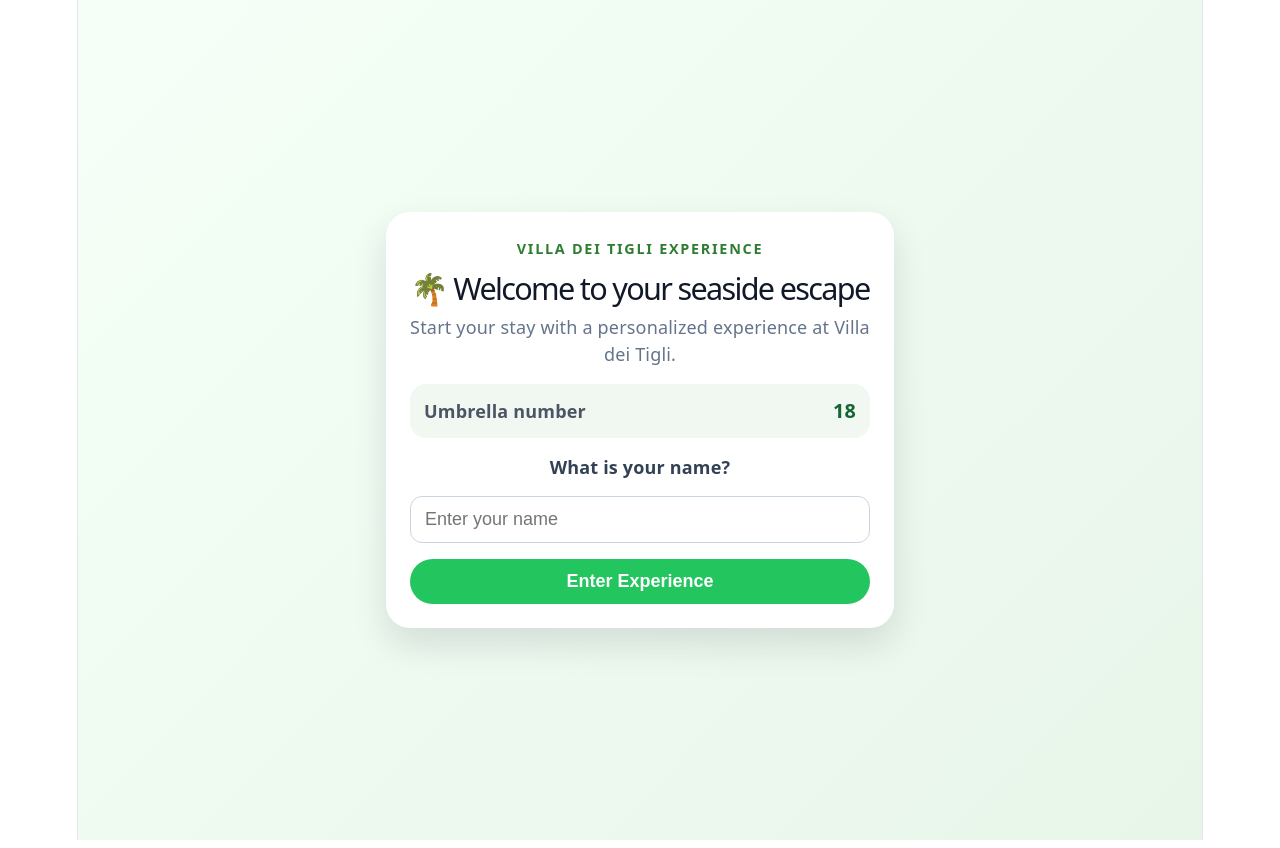
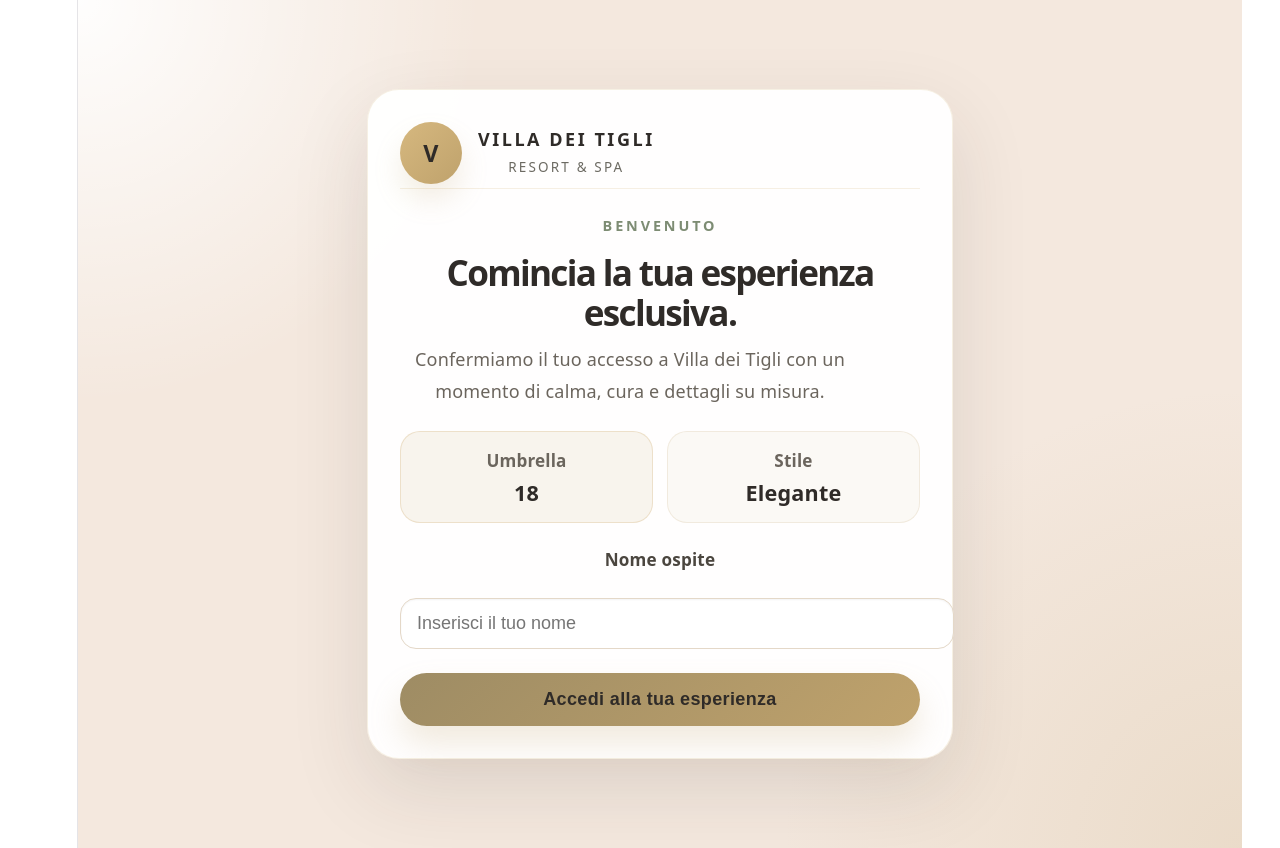
Before and after one commit to RosarioTigli/resortflow, a React (Vite) app: page /welcome in a window 1280 px wide. Built offline with nearby package versions, Linux system fonts and the light colour scheme.

Commit message:
Sprint 9 - Luxury Welcome redesign

```diff
--- a/src/App.jsx
+++ b/src/App.jsx
@@ -23,6 +23,7 @@ export default function App() {
         <Route path="/spa" element={<SpaPage />} />
         <Route path="/welcome" element={<WelcomePage />} />
         <Route path="/admin/menu" element={<AdminMenuPage />} />
+        <Route path="/admin/restaurant" element={<RestaurantAdminPage />} />
         <Route path="/restaurant" element={<RestaurantHomePage />} />
         <Route path="/restaurant/admin" element={<RestaurantAdminPage />} />
         <Route path="/restaurant/checkout" element={<RestaurantCheckoutPage />} />
--- a/src/pages/RestaurantAdminPage.jsx
+++ b/src/pages/RestaurantAdminPage.jsx
@@ -1,48 +1,17 @@
 import { useNavigate } from "react-router-dom";
-
-const adminCards = [
-  { key: "menu", title: "🍽 Gestione Menu", description: "Gestisci il menu" },
-  { key: "orders", title: "📦 Ordini", description: "Coming soon" },
-  { key: "kitchen", title: "👨‍🍳 Cucina", description: "Coming soon" },
-  { key: "reception", title: "👩‍💼 Reception", description: "Coming soon" },
-  { key: "stats", title: "📊 Statistiche", description: "Coming soon" },
-  { key: "settings", title: "⚙️ Impostazioni", description: "Coming soon" },
-];
 
 export default function RestaurantAdminPage() {
   const navigate = useNavigate();
 
   return (
     <div style={styles.page}>
-      <div style={styles.container}>
-        <div style={styles.header}>
-          <div>
-            <p style={styles.eyebrow}>ResortFlow Admin</p>
-            <h1 style={styles.title}>🏪 Pannello Restaurant</h1>
-          </div>
-          <button style={styles.secondaryButton} onClick={() => navigate("/restaurant")}>
-            ← Indietro
-          </button>
-        </div>
-
-        <div style={styles.grid}>
-          {adminCards.map((card) => {
-            const isMenu = card.key === "menu";
-
-            return (
-              <button
-                key={card.key}
-                style={styles.card}
-                onClick={() => isMenu && navigate("/admin/menu")}
-              >
-                <h3 style={styles.cardTitle}>{card.title}</h3>
-                <p style={styles.cardDescription}>
-                  {isMenu ? card.description : "Coming soon"}
-                </p>
-              </button>
-            );
-          })}
-        </div>
+      <div style={styles.card}>
+        <p style={styles.eyebrow}>ResortFlow</p>
+        <h1 style={styles.title}>Restaurant Admin</h1>
+        <p style={styles.message}>Coming soon</p>
+        <button style={styles.backButton} onClick={() => navigate(-1)}>
+          Back
+        </button>
       </div>
     </div>
   );
@@ -51,22 +20,20 @@ export default function RestaurantAdminPage() {
 const styles = {
   page: {
     minHeight: "100vh",
-    background: "#f5f7f5",
-    padding: "20px 16px 32px",
+    background: "linear-gradient(135deg, #f8fafc 0%, #f0fdf4 100%)",
+    display: "flex",
+    alignItems: "center",
+    justifyContent: "center",
+    padding: "24px",
   },
-  container: {
-    maxWidth: "900px",
-    margin: "0 auto",
-    display: "flex",
-    flexDirection: "column",
-    gap: "16px",
-  },
-  header: {
-    display: "flex",
-    justifyContent: "space-between",
-    alignItems: "center",
-    gap: "12px",
-    flexWrap: "wrap",
+  card: {
+    background: "#ffffff",
+    borderRadius: "24px",
+    padding: "32px",
+    boxShadow: "0 16px 40px rgba(15, 23, 42, 0.1)",
+    textAlign: "center",
+    maxWidth: "420px",
+    width: "100%",
   },
   eyebrow: {
     margin: 0,
@@ -74,43 +41,25 @@ const styles = {
     fontWeight: 700,
     letterSpacing: "0.12em",
     textTransform: "uppercase",
-    color: "#4b7f52",
+    color: "#2f6f43",
   },
   title: {
-    margin: "4px 0 0",
-    fontSize: "1.5rem",
-    color: "#1f2937",
+    margin: "8px 0 12px",
+    fontSize: "1.8rem",
+    color: "#111827",
   },
-  secondaryButton: {
-    border: "1px solid #cbd5e1",
-    background: "#ffffff",
-    color: "#334155",
-    padding: "10px 14px",
+  message: {
+    margin: "0 0 20px",
+    fontSize: "1rem",
+    color: "#475569",
+  },
+  backButton: {
+    border: "none",
+    background: "#14532d",
+    color: "#ffffff",
+    padding: "10px 16px",
     borderRadius: "999px",
     cursor: "pointer",
     fontWeight: 700,
   },
-  grid: {
-    display: "grid",
-    gridTemplateColumns: "repeat(auto-fit, minmax(220px, 1fr))",
-    gap: "14px",
-  },
-  card: {
-    background: "#ffffff",
-    border: "none",
-    borderRadius: "16px",
-    padding: "20px",
-    boxShadow: "0 10px 25px rgba(15, 23, 42, 0.08)",
-    cursor: "pointer",
-    textAlign: "left",
-  },
-  cardTitle: {
-    margin: 0,
-    color: "#111827",
-    fontSize: "1rem",
-  },
-  cardDescription: {
-    margin: "6px 0 0",
-    color: "#64748b",
-  },
 };
--- a/src/pages/WelcomePage.jsx
+++ b/src/pages/WelcomePage.jsx
@@ -1,9 +1,19 @@
-import { useState } from "react";
+import { useEffect, useState } from "react";
 import { useNavigate } from "react-router-dom";
 
 export default function WelcomePage() {
   const navigate = useNavigate();
   const [name, setName] = useState("");
+  const [showForm, setShowForm] = useState(false);
+  const umbrellaId = localStorage.getItem("umbrellaId") || "18";
+
+  useEffect(() => {
+    const timer = window.setTimeout(() => {
+      setShowForm(true);
+    }, 1800);
+
+    return () => window.clearTimeout(timer);
+  }, []);
 
   function handleEnter() {
     const trimmedName = name.trim();
@@ -14,28 +24,50 @@ export default function WelcomePage() {
     }
 
     localStorage.setItem("guestName", trimmedName);
-    const umbrellaId = localStorage.getItem("umbrellaId") || "18";
     navigate(`/${umbrellaId}`);
   }
 
   return (
     <div style={styles.page}>
-      <div style={styles.card}>
+      <div style={{ ...styles.card, ...(showForm ? styles.cardVisible : styles.cardHidden) }}>
+        <div style={styles.brandBar}>
+          <div style={styles.logoMark}>V</div>
+          <div style={styles.brandText}>
+            <p style={styles.logoLabel}>Villa dei Tigli</p>
+            <p style={styles.logoSub}>Resort & Spa</p>
+          </div>
+        </div>
+
+        {!showForm ? (
+          <div style={styles.introScreen}>
+            <p style={styles.introHeadline}>Un benvenuto riservato.</p>
+            <p style={styles.tagline}>
+              Lascia che la luce calda della costa e il comfort della nostra villa siano il primo ricordo della tua giornata.
+            </p>
+          </div>
+        ) : (
+          <>
             <div style={styles.hero}>
-          <p style={styles.eyebrow}>Villa dei Tigli Experience</p>
-          <h1 style={styles.title}>🌴 Welcome to your seaside escape</h1>
-          <p style={styles.subtitle}>
-            Start your stay with a personalized experience at Villa dei Tigli.
+              <p style={styles.eyebrow}>Benvenuto</p>
+              <h1 style={styles.title}>Comincia la tua esperienza esclusiva.</h1>
+              <p style={styles.heroCopy}>
+                Confermiamo il tuo accesso a Villa dei Tigli con un momento di calma, cura e dettagli su misura.
               </p>
             </div>
 
+            <div style={styles.detailGrid}>
               <div style={styles.infoBox}>
-          <span style={styles.infoLabel}>Umbrella number</span>
-          <strong style={styles.infoValue}>18</strong>
+                <span style={styles.infoLabel}>Umbrella</span>
+                <strong style={styles.infoValue}>{umbrellaId}</strong>
+              </div>
+              <div style={styles.infoBoxAlt}>
+                <span style={styles.infoLabel}>Stile</span>
+                <strong style={styles.infoValue}>Elegante</strong>
+              </div>
             </div>
 
             <label style={styles.label} htmlFor="guestName">
-          What is your name?
+              Nome ospite
             </label>
             <input
               id="guestName"
@@ -43,12 +75,14 @@ export default function WelcomePage() {
               type="text"
               value={name}
               onChange={(event) => setName(event.target.value)}
-          placeholder="Enter your name"
+              placeholder="Inserisci il tuo nome"
             />
 
             <button style={styles.button} onClick={handleEnter}>
-          Enter Experience
+              Accedi alla tua esperienza
             </button>
+          </>
+        )}
       </div>
     </div>
   );
@@ -57,82 +91,196 @@ export default function WelcomePage() {
 const styles = {
   page: {
     minHeight: "100vh",
-    background: "linear-gradient(135deg, #f5fff7 0%, #e8f5e9 100%)",
+    width: "100%",
     display: "flex",
     alignItems: "center",
     justifyContent: "center",
-    padding: "20px 16px",
+    padding: "24px 20px",
+    backgroundColor: "#F4E8DE",
+    backgroundImage:
+      "radial-gradient(circle at top left, rgba(255, 255, 255, 0.95), transparent 28%), radial-gradient(circle at bottom right, rgba(191, 162, 108, 0.18), transparent 32%)",
   },
   card: {
     width: "100%",
-    maxWidth: "460px",
-    background: "#ffffff",
-    borderRadius: "24px",
-    padding: "24px",
-    boxShadow: "0 16px 35px rgba(15, 23, 42, 0.12)",
+    maxWidth: "520px",
+    background: "rgba(255, 255, 255, 0.96)",
+    borderRadius: "32px",
+    padding: "32px",
+    boxShadow: "0 30px 80px rgba(47, 43, 40, 0.12)",
+    border: "1px solid rgba(199, 161, 90, 0.16)",
     display: "flex",
     flexDirection: "column",
+    gap: "24px",
+    transform: "translateY(0)",
+    opacity: 1,
+    transition: "opacity 0.55s ease, transform 0.55s ease",
+  },
+  cardHidden: {
+    opacity: 0,
+    transform: "translateY(26px)",
+  },
+  cardVisible: {
+    opacity: 1,
+    transform: "translateY(0)",
+  },
+  brandBar: {
+    display: "flex",
+    alignItems: "center",
     gap: "16px",
+    paddingBottom: "4px",
+    borderBottom: "1px solid rgba(199, 161, 90, 0.16)",
+  },
+  logoMark: {
+    width: "62px",
+    height: "62px",
+    borderRadius: "50%",
+    background: "linear-gradient(135deg, #D6B87F 0%, #BFA26C 100%)",
+    color: "#2F2B28",
+    display: "flex",
+    alignItems: "center",
+    justifyContent: "center",
+    fontSize: "1.3rem",
+    fontWeight: 800,
+    boxShadow: "0 16px 28px rgba(191, 162, 108, 0.18)",
+  },
+  brandText: {
+    display: "flex",
+    flexDirection: "column",
+    gap: "2px",
+  },
+  logoLabel: {
+    margin: 0,
+    fontSize: "1rem",
+    letterSpacing: "0.14em",
+    textTransform: "uppercase",
+    fontWeight: 800,
+    color: "#2F2B28",
+  },
+  logoSub: {
+    margin: 0,
+    fontSize: "0.75rem",
+    letterSpacing: "0.16em",
+    textTransform: "uppercase",
+    color: "#6c6a62",
+  },
+  introScreen: {
+    minHeight: "320px",
+    display: "flex",
+    flexDirection: "column",
+    justifyContent: "center",
+    alignItems: "center",
+    gap: "18px",
+    textAlign: "center",
+    paddingTop: "12px",
+  },
+  introHeadline: {
+    margin: 0,
+    fontSize: "2rem",
+    lineHeight: 1.1,
+    fontWeight: 800,
+    color: "#2F2B28",
+    maxWidth: "340px",
+  },
+  tagline: {
+    margin: 0,
+    color: "#6b655d",
+    fontSize: "1rem",
+    lineHeight: 1.8,
+    maxWidth: "360px",
   },
   hero: {
     display: "flex",
     flexDirection: "column",
-    gap: "8px",
+    gap: "12px",
   },
   eyebrow: {
     margin: 0,
     fontSize: "0.8rem",
+    letterSpacing: "0.2em",
+    textTransform: "uppercase",
+    color: "#7d8c73",
     fontWeight: 700,
-    letterSpacing: "0.12em",
-    textTransform: "uppercase",
-    color: "#2e7d32",
   },
   title: {
     margin: 0,
-    fontSize: "1.7rem",
-    color: "#111827",
-    lineHeight: 1.2,
+    fontSize: "1.95rem",
+    lineHeight: 1.15,
+    fontWeight: 800,
+    color: "#2F2B28",
   },
-  subtitle: {
+  heroCopy: {
     margin: 0,
-    color: "#64748b",
-    lineHeight: 1.5,
+    color: "#6b655d",
+    fontSize: "1rem",
+    lineHeight: 1.75,
+    maxWidth: "460px",
+  },
+  detailGrid: {
+    display: "flex",
+    flexWrap: "wrap",
+    gap: "14px",
   },
   infoBox: {
-    background: "#f1f8f2",
-    borderRadius: "16px",
-    padding: "14px",
+    flex: "1 1 160px",
+    minWidth: "160px",
+    background: "#F8F4ED",
+    border: "1px solid rgba(199, 161, 90, 0.24)",
+    borderRadius: "20px",
+    padding: "16px 18px",
     display: "flex",
-    justifyContent: "space-between",
-    alignItems: "center",
+    flexDirection: "column",
+    gap: "6px",
+  },
+  infoBoxAlt: {
+    flex: "1 1 160px",
+    minWidth: "160px",
+    background: "rgba(191, 162, 108, 0.06)",
+    border: "1px solid rgba(191, 162, 108, 0.16)",
+    borderRadius: "20px",
+    padding: "16px 18px",
+    display: "flex",
+    flexDirection: "column",
+    gap: "6px",
   },
   infoLabel: {
-    color: "#4b5563",
-    fontWeight: 600,
+    margin: 0,
+    color: "#6b655d",
+    fontSize: "0.95rem",
+    fontWeight: 700,
   },
   infoValue: {
-    color: "#166534",
-    fontSize: "1.1rem",
+    margin: 0,
+    color: "#2F2B28",
+    fontSize: "1.2rem",
+    fontWeight: 800,
   },
   label: {
     fontWeight: 700,
-    color: "#334155",
+    color: "#4b463f",
+    fontSize: "0.95rem",
   },
   input: {
-    border: "1px solid #cbd5e1",
-    borderRadius: "12px",
-    padding: "12px 14px",
+    width: "100%",
+    border: "1px solid #e4d8c8",
+    borderRadius: "16px",
+    padding: "14px 16px",
     fontSize: "1rem",
     outline: "none",
+    background: "#fff",
+    boxShadow: "inset 0 1px 2px rgba(15, 23, 42, 0.05)",
+    transition: "border-color 0.2s ease, box-shadow 0.2s ease",
   },
   button: {
     border: "none",
-    background: "#22c55e",
-    color: "#ffffff",
-    padding: "12px 16px",
+    background: "linear-gradient(135deg, #9E8C64 0%, #BFA26C 100%)",
+    color: "#2F2B28",
+    padding: "16px 18px",
     borderRadius: "999px",
     cursor: "pointer",
-    fontWeight: 700,
+    fontWeight: 800,
     fontSize: "1rem",
+    letterSpacing: "0.02em",
+    boxShadow: "0 18px 32px rgba(191, 162, 108, 0.22)",
+    transition: "transform 0.2s ease, box-shadow 0.2s ease",
   },
 };
```
Also changed, not shown: src/pages/ReceptionPage.jsx (+13 -0 lines). Lines whose indentation alone changed are shown as unchanged.
